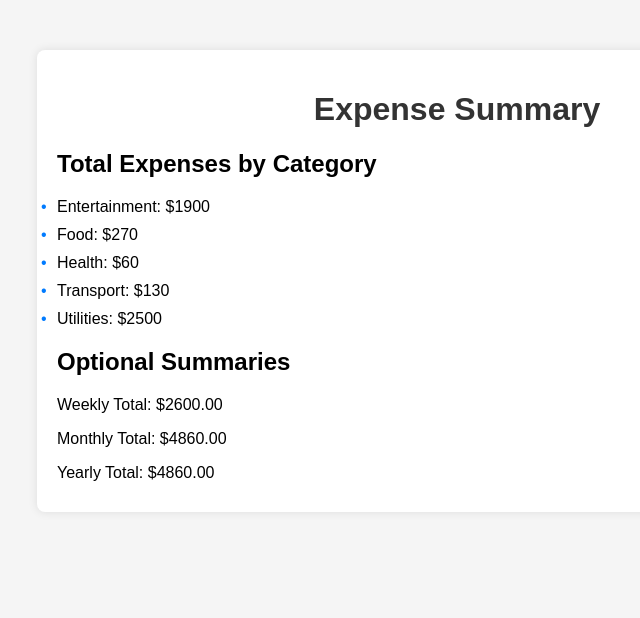
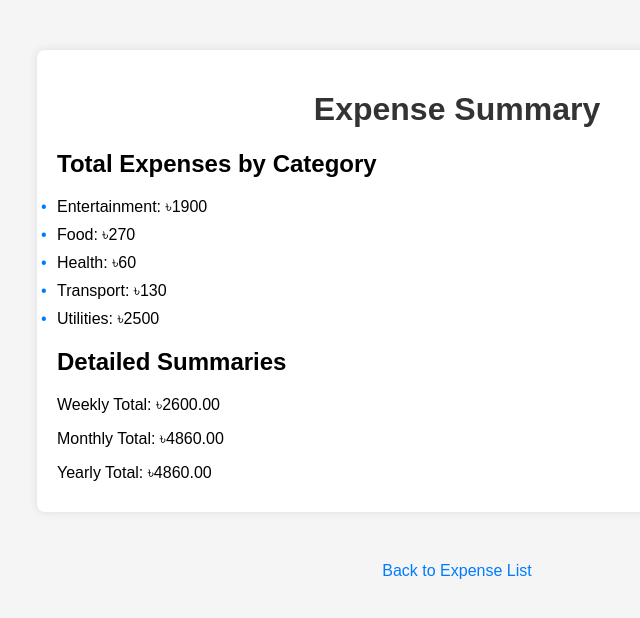
Before and after one commit to sakibrahat/Expense_Tracker, a Django app: page /expense-summary/ in a window 1280 px wide. Shown: the top 618 px of the page, without its empty margins (183-823 px from the left). Run offline with Django 5.2, Linux system fonts and the light colour scheme; data comes from the database, SQL or seed files in the repository; both versions use the stored data as it was after the commit.

Commit message:
changed a few things and added taka sign

```diff
--- a/tracker/templates/expense_summary.html
+++ b/tracker/templates/expense_summary.html
@@ -51,6 +51,13 @@
         h2 {
             margin-top: 20px;
         }
+        .back-link {
+            display: block;
+            text-align: center;
+            margin-top: 20px;
+            color: #007bff;
+            text-decoration: none;
+        }
     </style>
 </head>
 <body>
@@ -59,14 +66,15 @@
         <h2>Total Expenses by Category</h2>
         <ul>
             {% for category_total in category_totals %}
-                <li>{{ category_total.category }}: ${{ category_total.total }}</li>
+                <li>{{ category_total.category }}: ৳{{ category_total.total }}</li>
             {% endfor %}
         </ul>
-        <h2>Optional Summaries</h2>
-        <p>Weekly Total: ${{ weekly_total }}</p>
-        <p>Monthly Total: ${{ monthly_total }}</p>
-        <p>Yearly Total: ${{ yearly_total }}</p>
-        <!-- You can add more detailed summaries here if needed -->
+        <h2>Detailed Summaries</h2>
+        <p>Weekly Total: ৳{{ weekly_total }}</p>
+        <p>Monthly Total: ৳{{ monthly_total }}</p>
+        <p>Yearly Total: ৳{{ yearly_total }}</p>
+
     </div>
+    <a class="back-link" href="{% url 'index' %}">Back to Expense List</a>
 </body>
 </html>
```
Also changed, not shown: tracker/templates/index.html (+5 -2 lines), db.sqlite3.
